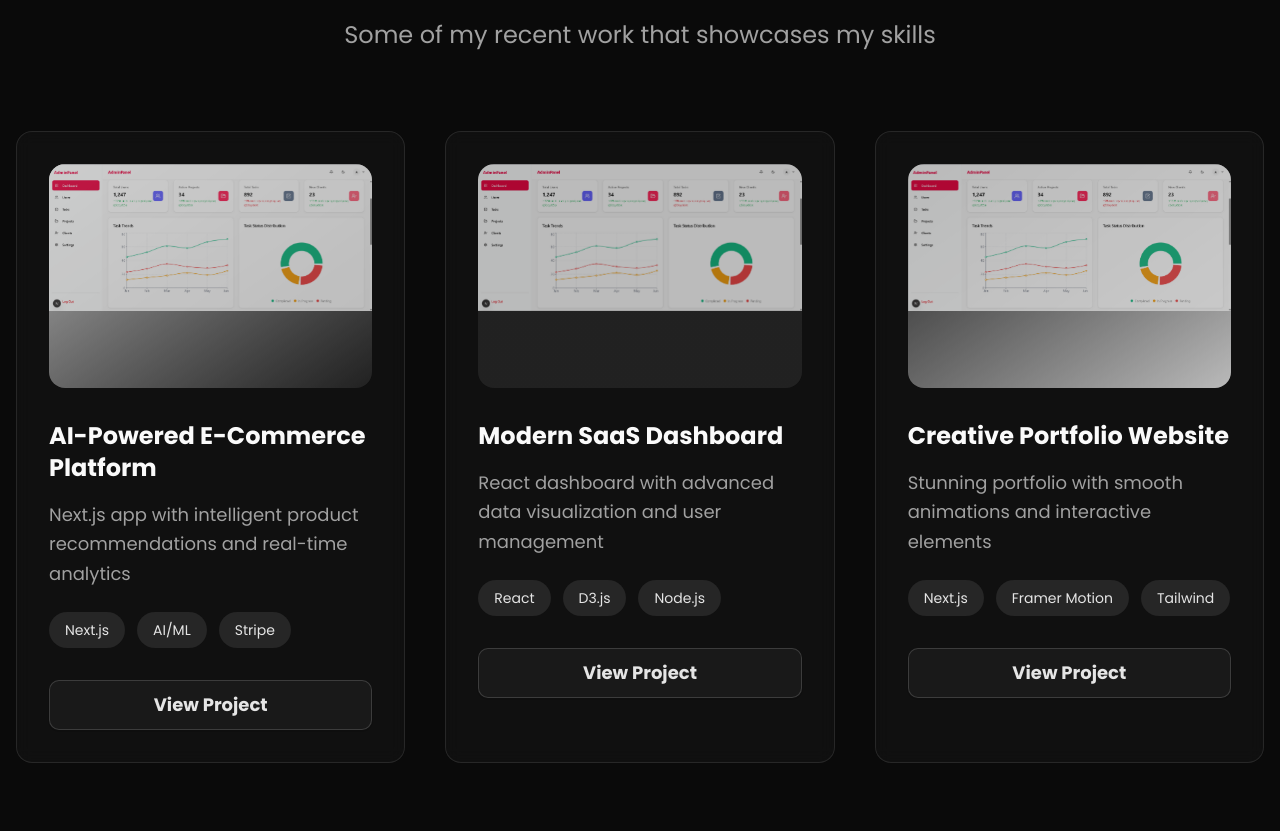
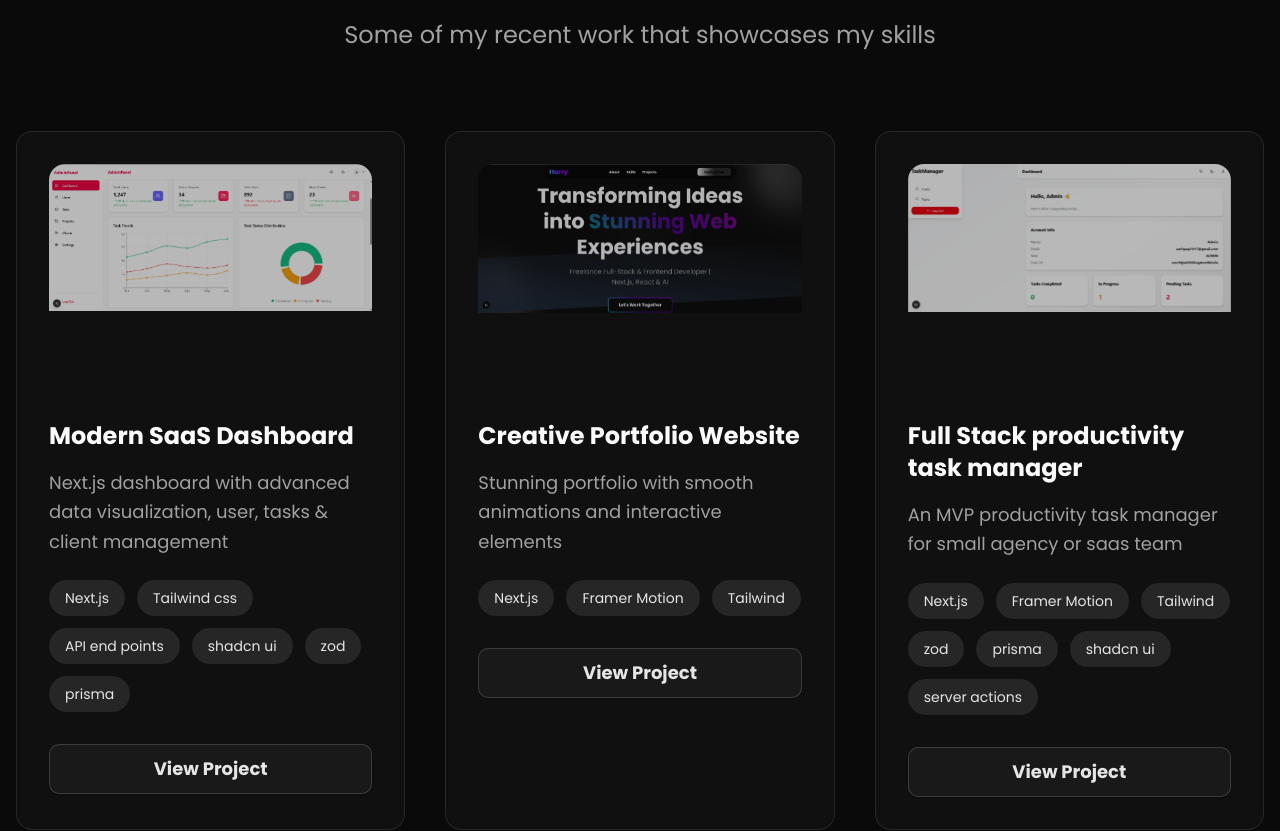
Before and after one commit to Harry-Grig/portofolio-next, a Next.js app: page / in a window 1280 px wide. Shown: the part 2400-3231 px from the top of the page. Built offline with nearby package versions, Linux system fonts and the light colour scheme.

Commit message:
added images at projects showcase

```diff
--- a/src/components/Hero.tsx
+++ b/src/components/Hero.tsx
@@ -36,9 +36,11 @@ const Hero = () => {
             isVisible ? "animate-fade-in-up" : "opacity-0 translate-y-10"
           }`}
         >
-          <h1 className="text-5xl md:text-8xl font-black mb-8 leading-tight font-poppins">
+          <h1 className="cursor-events-none text-5xl md:text-8xl font-black mb-8 leading-tight font-poppins">
             Transforming Ideas into{" "}
-            <span className="gradient-text animate-pulse">Stunning Web</span>{" "}
+            <span className="cursor-events-none gradient-text animate-pulse">
+              Stunning Web
+            </span>{" "}
             Experiences
           </h1>
         </div>
@@ -48,7 +50,7 @@ const Hero = () => {
           }`}
           style={{ animationDelay: "0.3s" }}
         >
-          <p className="text-xl md:text-3xl text-muted-foreground mb-12 max-w-3xl mx-auto font-light font-poppins leading-relaxed">
+          <p className="cursor-events-none text-xl md:text-3xl text-muted-foreground mb-12 max-w-3xl mx-auto font-light font-poppins leading-relaxed">
             Freelance Full-Stack & Frontend Developer | Next.js, React & AI
           </p>
         </div>
@@ -62,7 +64,7 @@ const Hero = () => {
             <Button
               onClick={() => scrollToSection("contact")}
               size="lg"
-              className="bg-background text-foreground hover:bg-muted text-xl px-12 py-8 font-bold transition-all duration-500 hover:glow-cyan hover:scale-110 transform font-poppins relative overflow-hidden group"
+              className="cursor-pointer bg-background text-foreground hover:bg-muted text-xl px-12 py-8 font-bold transition-all duration-500 hover:glow-cyan hover:scale-110 transform font-poppins relative overflow-hidden group"
             >
               <span className="relative z-10">Let's Work Together</span>
               <div className="absolute inset-0 bg-gradient-to-r from-primary/20 to-accent/20 opacity-0 group-hover:opacity-100 transition-opacity duration-500"></div>
--- a/src/components/Projects.tsx
+++ b/src/components/Projects.tsx
@@ -8,25 +8,40 @@ const Projects = () => {
 
   const projects = [
     {
-      title: "AI-Powered E-Commerce Platform",
-      description:
-        "Next.js app with intelligent product recommendations and real-time analytics",
-      tech: ["Next.js", "AI/ML", "Stripe"],
-      gradient: "from-primary to-secondary",
-    },
-    {
       title: "Modern SaaS Dashboard",
       description:
-        "React dashboard with advanced data visualization and user management",
-      tech: ["React", "D3.js", "Node.js"],
-      gradient: "from-secondary to-accent",
+        "Next.js dashboard with advanced data visualization, user, tasks & client management",
+      tech: [
+        "Next.js",
+        "Tailwind css",
+        "API end points",
+        "shadcn ui",
+        "zod",
+        "prisma",
+      ],
+      href: "/%CE%A3%CF%84%CE%B9%CE%B3%CE%BC%CE%B9%CF%8C%CF%84%CF%85%CF%80%CE%BF%20%CE%BF%CE%B8%CF%8C%CE%BD%CE%B7%CF%82%202025-07-02%20143545.png",
     },
     {
       title: "Creative Portfolio Website",
       description:
         "Stunning portfolio with smooth animations and interactive elements",
       tech: ["Next.js", "Framer Motion", "Tailwind"],
-      gradient: "from-accent to-primary",
+      href: "/Screenshot%202025-07-07%20143857.png",
+    },
+    {
+      title: "Full Stack productivity task manager",
+      description:
+        "An MVP productivity task manager for small agency or saas team",
+      tech: [
+        "Next.js",
+        "Framer Motion",
+        "Tailwind",
+        "zod",
+        "prisma",
+        "shadcn ui",
+        "server actions",
+      ],
+      href: "/Screenshot%202025-07-07%20134336.png",
     },
   ];
 
@@ -65,10 +80,10 @@ const Projects = () => {
               <div className="absolute inset-0 bg-gradient-to-r from-primary/5 to-accent/5 opacity-0 group-hover:opacity-100 transition-opacity duration-500"></div>
 
               <div
-                className={`h-56 rounded-xl bg-gradient-to-br ${project.gradient} mb-8 opacity-80 group-hover:opacity-100 transition-all duration-500 relative overflow-hidden`}
+                className={`h-56 rounded-xl  mb-8 opacity-80 group-hover:opacity-100 transition-all duration-500 relative overflow-hidden`}
               >
                 <Image
-                  src="/%CE%A3%CF%84%CE%B9%CE%B3%CE%BC%CE%B9%CF%8C%CF%84%CF%85%CF%80%CE%BF%20%CE%BF%CE%B8%CF%8C%CE%BD%CE%B7%CF%82%202025-07-02%20143545.png"
+                  src={`${project.href}`}
                   alt="Project Image"
                   width={400}
                   height={300}
```
Also changed, not shown: public/Screenshot 2025-07-07 134336.png (added), public/Screenshot 2025-07-07 143857.png (added).
